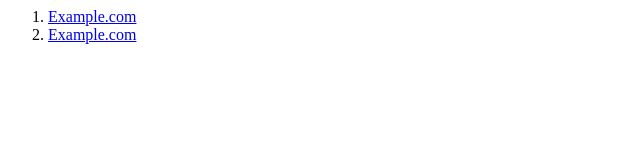
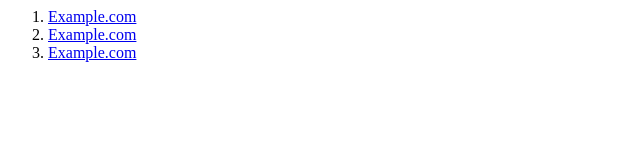
Before and after one commit to LegendaryWhatever/LegendaryWhatever.github.io, a plain HTML site: page index.html in a window 1280 px wide. Shown: the whole page, without its empty margins (0-640 px from the left). Drawn offline with Linux system fonts and the light colour scheme.

Commit message:
Update index.html

```diff
--- a/index.html
+++ b/index.html
@@ -1,4 +1,5 @@
 <ol>
   <li><a href="http://example.com/">Example.com</a></li>
-  <li><a href="https://example.com/">Example.com</a> </li>
+  <li><a href="https://example.com/">Example.com</a></li>
+  <li><a href="ftp://example.com/">Example.com </li>
 </ol>
```
